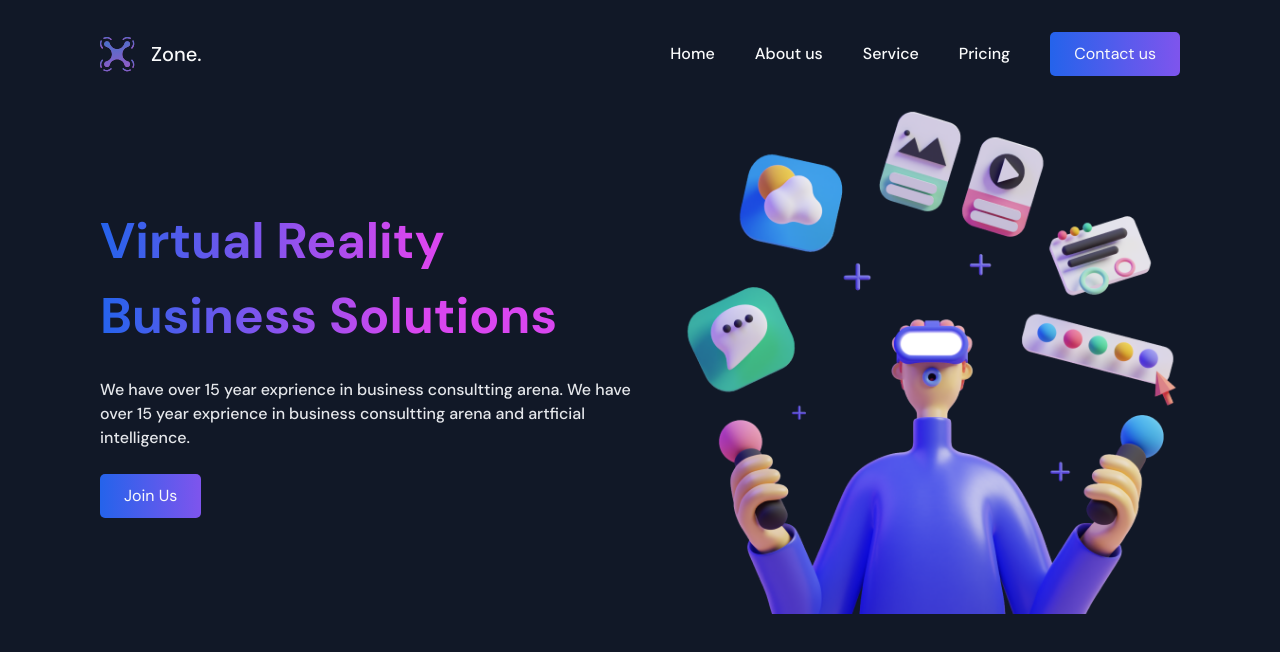
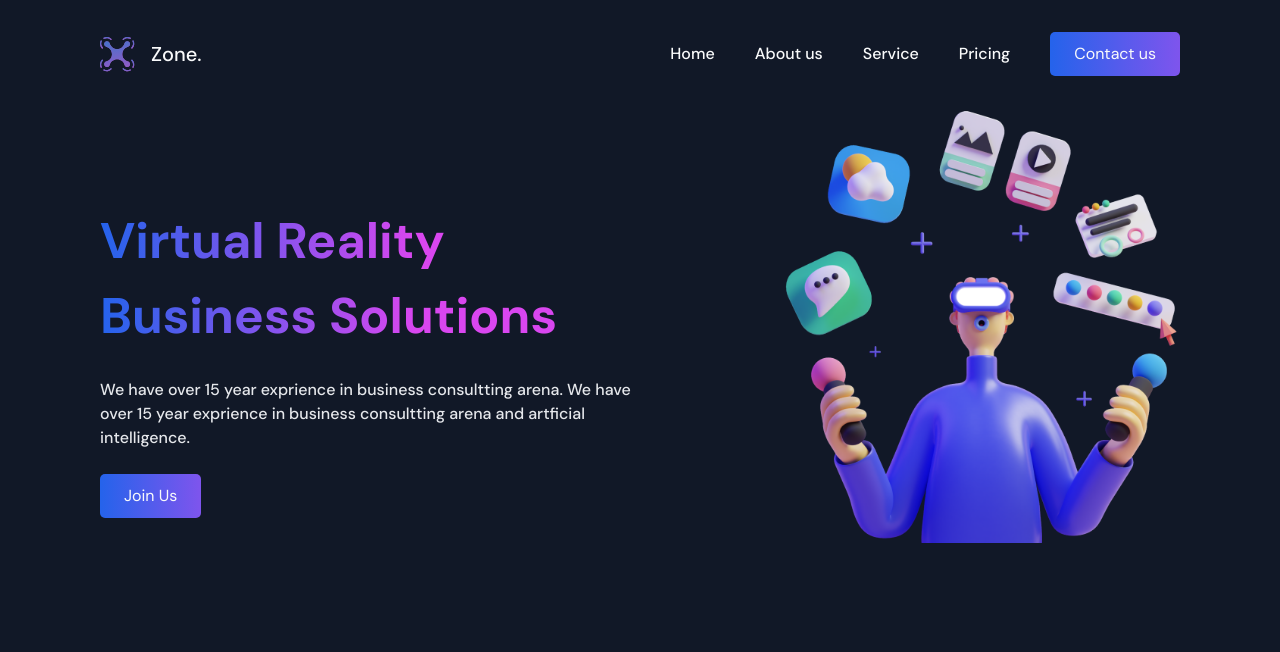
Before and after one commit to zaynlannister/zone-landing, a React (Vite) app: page / in a window 1280 px wide. Shown: the top 652 px of the page. Built offline with nearby package versions, Linux system fonts and the light colour scheme.

Commit message:
fix: img size

```diff
--- a/src/components/Header/Header.tsx
+++ b/src/components/Header/Header.tsx
@@ -56,8 +56,7 @@ const Header = () => {
         </div>
         <div className="w-[50%] header__img-container">
           <img
-            height="300px"
-            width="500px"
+            width="400px"
             className="absolute top-0 right-0"
             src="/img/header-bg.png"
             alt="bg"
--- a/src/index.css
+++ b/src/index.css
@@ -21,7 +21,7 @@ body {
 }
 
 body.menu-open {
-  overflow-y: hidden;
+  /* overflow-y: hidden; */
 }
 
 .custom-link {
```
